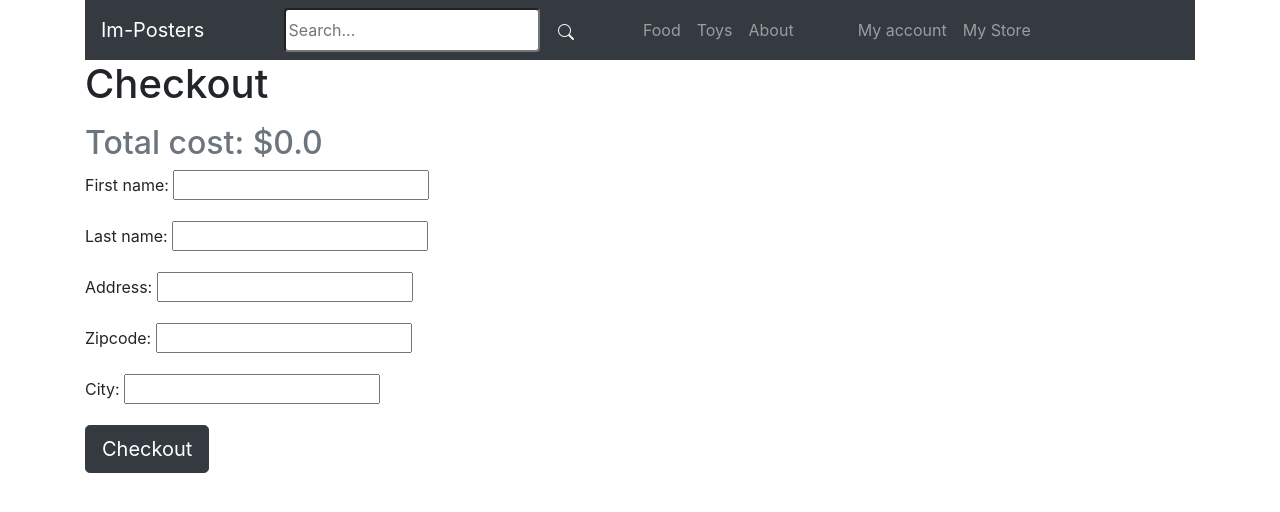
After one commit to Leetzner/Im-Posters, a Django app: page /cart/checkout/ in a window 1280 px wide. The commit adds this page. Shown: the top 512 px of the page. Run offline with Django 4.2, Linux system fonts and the light colour scheme; a user stored in the database is signed in; data comes from the database, SQL or seed files in the repository; both versions use the stored data as it was after the commit.

Commit message:
added checkout page to website

```diff
--- a/Im_Posters/settings.py
+++ b/Im_Posters/settings.py
@@ -30,6 +30,7 @@ ALLOWED_HOSTS = []
 SESSION_COOKIE_AGE = 86400
 CART_SESSION_ID = 'cart'
 
+LOGIN_URL = 'login'
 LOGIN_REDIRECT_URL = 'myaccount'
 LOGOUT_REDIRECT_URL = 'frontpage'
 
--- a/store/admin.py
+++ b/store/admin.py
@@ -1,6 +1,8 @@
 from django.contrib import admin
 
-from .models import Category, Product
+from .models import Category, Product, Order, OrderItem
 
 admin.site.register(Category)
 admin.site.register(Product)
+admin.site.register(Order)
+admin.site.register(OrderItem)
--- a/store/cart.py
+++ b/store/cart.py
@@ -18,7 +18,8 @@ class Cart(object):
             self.cart[str(p)]['product'] = Product.objects.get(pk=p)
 
         for item in self.cart.values():
-            item['total_price'] = int(item['product'].price * item['quantity']) / 100
+            item['total_price'] = int(item['product'].price *
+                                      item['quantity']) / 100
 
             yield item
 
@@ -33,7 +34,8 @@ class Cart(object):
         product_id = str(product_id)
 
         if product_id not in self.cart:
-            self.cart[product_id] = {'quantity': int(quantity), 'id': product_id}
+            self.cart[product_id] = {'quantity': int(quantity),
+                                     'id': product_id}
 
         if update_quantity:
             self.cart[product_id]['quantity'] += int(quantity)
@@ -49,8 +51,13 @@ class Cart(object):
 
             self.save()
 
+    def clear(self):
+        del self.session[settings.CART_SESSION_ID]
+        self.session.modified = True
+
     def get_total_cost(self):
         for p in self.cart.keys():
             self.cart[str(p)]['product'] = Product.objects.get(pk=p)
 
-        return int(sum(item['product'].price * item['quantity'] for item in self.cart.values())) / 100
+        return int(sum(item['product'].price *
+                   item['quantity'] for item in self.cart.values())) / 100
--- a/store/forms.py
+++ b/store/forms.py
@@ -1,6 +1,12 @@
 from django import forms
 
-from .models import Product
+from .models import Product, Order
+
+
+class OrderForm(forms.ModelForm):
+    class Meta:
+        model = Order
+        fields = ('first_name', 'last_name', 'address', 'zipcode', 'city',)
 
 
 class ProductForm(forms.ModelForm):
--- a/store/models.py
+++ b/store/models.py
@@ -74,3 +74,24 @@ class Product(models.Model):
         thumbnail = File(thumb_io, name=name)
 
         return thumbnail
+
+
+class Order(models.Model):
+    first_name = models.CharField(max_length=255)
+    last_name = models.CharField(max_length=255)
+    address = models.CharField(max_length=255)
+    zipcode = models.CharField(max_length=255)
+    city = models.CharField(max_length=255)
+    total_cost = models.IntegerField(default=0)
+    paid_ammount = models.IntegerField(blank=True, null=True)
+    is_paid = models.BooleanField(default=False)
+    merchant_id = models.CharField(max_length=255)
+    created_by = models.ForeignKey(User, related_name='orders', on_delete=models.SET_NULL, null=True)
+    created_at = models.DateTimeField(auto_now_add=True)
+
+
+class OrderItem(models.Model):
+    order = models.ForeignKey(Order, related_name='items', on_delete=models.CASCADE)
+    product = models.ForeignKey(Product, related_name='items', on_delete=models.CASCADE)
+    price = models.IntegerField()
+    quantity = models.IntegerField(default=1)
--- /dev/null
+++ b/store/templates/store/checkout.html
@@ -0,0 +1,18 @@
+{% extends 'core/base.html' %}
+
+{% block title %}Checkout{% endblock %}
+
+{% block content %}
+<div class="container">
+    <h1 class="mb-3">Checkout</h1>
+
+    <h2 class="text-secondary">Total cost: ${{cart.get_total_cost }}</h2>
+    <form method="post" action=".">
+        {% csrf_token %}
+
+        {{ form.as_p }}
+
+        <button class="btn btn-dark btn-lg">Checkout</button>
+    </form>
+</div>
+{% endblock %}
--- a/store/urls.py
+++ b/store/urls.py
@@ -11,6 +11,7 @@ urlpatterns = [
     path('remove-from-cart/<str:product_id>/',
          views.remove_from_cart, name='remove_from_cart'),
     path('cart/', views.cart_view, name='cart_view'),
+    path('cart/checkout/', views.checkout, name='checkout'),
     path('<slug:slug>/', views.category_detail, name='category_detail'),
     path('<slug:category_slug>/<slug:slug>/',
          views.product_detail, name='product_detail'),
--- a/store/views.py
+++ b/store/views.py
@@ -1,9 +1,11 @@
+from django.contrib.auth.decorators import login_required
 from django.db.models import Q
 from django.shortcuts import render, get_object_or_404, redirect
 
 
 from .cart import Cart
-from .models import Product, Category
+from .forms import OrderForm
+from .models import Product, Category, Order, OrderItem
 
 
 def add_to_cart(request, product_id):
@@ -43,6 +45,45 @@ def cart_view(request):
     })
 
 
+@login_required
+def checkout(request):
+    cart = Cart(request)
+
+    if request.method == 'POST':
+        form = OrderForm(request.POST)
+
+        if form.is_valid():
+            total_price = 0
+
+            for item in cart:
+                product = item['product']
+                total_price += product.price * int(item['quantity'])
+
+            order = form.save(commit=False)
+            order.created_by = request.user
+            order.paid_ammount = total_price
+            order.save()
+
+            for item in cart:
+                product = item['product']
+                quantity = int(item['quantity'])
+                price = product.price * quantity
+
+                item = OrderItem.objects.create(order=order, product=product,
+                                                price=price, quantity=quantity)
+
+            cart.clear()
+
+            return redirect('myaccount')
+    else:
+        form = OrderForm()
+
+    return render(request, 'store/checkout.html', {
+        'cart': cart,
+        'form': form,
+    })
+
+
 def search(request):
     query = request.GET.get('query', '')
     products = Product.objects.filter(status=Product.ACTIVE).filter(Q(title__icontains=query) |
--- a/userprofile/views.py
+++ b/userprofile/views.py
@@ -14,7 +14,7 @@ from store.models import Product
 
 def vendor_detail(request, pk):
     user = User.objects.get(pk=pk)
-    product = user.products.filter(status=Product.ACTIVE)
+    products = user.products.filter(status=Product.ACTIVE)
 
     return render(request, 'userprofile/vendor_detail.html', {
         'user': user,
```
Also changed, not shown: store/templates/store/cart_view.html (+21 -9 lines), db.sqlite3, media/uploads/product_images/dret1.jpg (added), media/uploads/product_images/thumbnail/dret1.jpg (added), store/migrations/0006_auto_20230301_1349.py (added).
